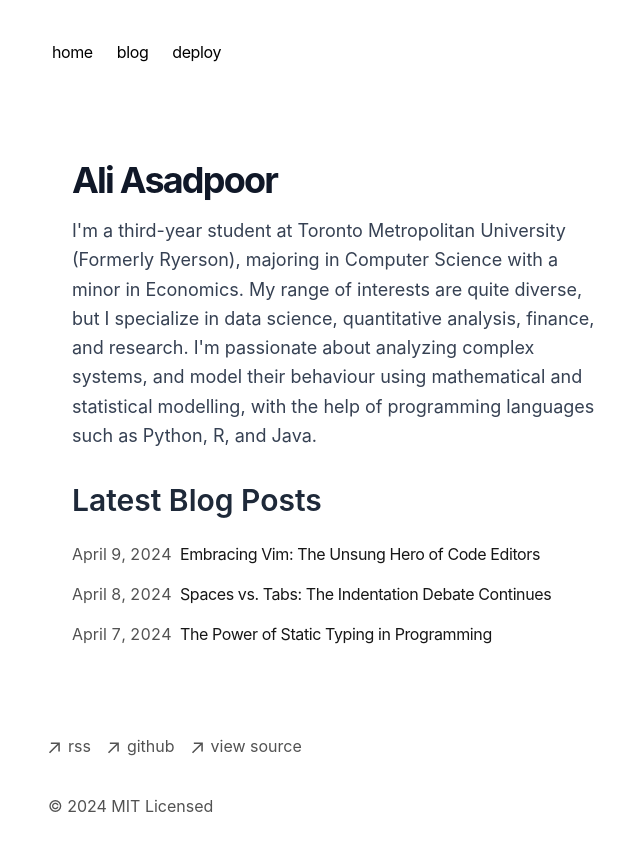
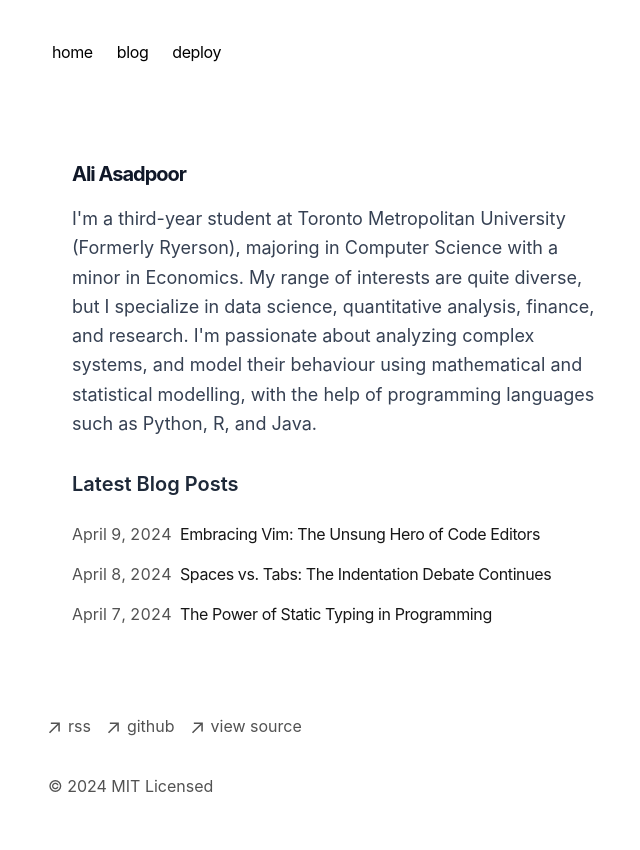
Before and after one commit to aliplayer1/portfolio, a Next.js app: page / in a window 1280 px wide. Shown: the top 850 px of the page, without its empty margins (304-944 px from the left). Built offline with nearby package versions, Linux system fonts and the light colour scheme.

Commit message:
updated title

```diff
--- a/app/page.tsx
+++ b/app/page.tsx
@@ -5,7 +5,7 @@ export default function Page() {
     <main className="p-6 max-w-4xl mx-auto">
       {/* Header section */}
       <header className="mb-8">
-        <h1 className="text-4xl font-bold tracking-tighter text-gray-900 dark:text-gray-100">
+        <h1 className="text-xl font-bold tracking-tighter text-gray-900 dark:text-gray-100">
           Ali Asadpoor
         </h1>
         <p className="mt-4 text-lg leading-relaxed text-gray-700 dark:text-gray-300">
@@ -19,7 +19,7 @@ export default function Page() {
 
       {/* Blog Posts section */}
       <section className="my-8">
-        <h2 className="text-3xl font-semibold mb-6 text-gray-800 dark:text-gray-200">
+        <h2 className="text-xl font-semibold mb-6 text-gray-800 dark:text-gray-200">
           Latest Blog Posts
         </h2>
         <BlogPosts />
```
